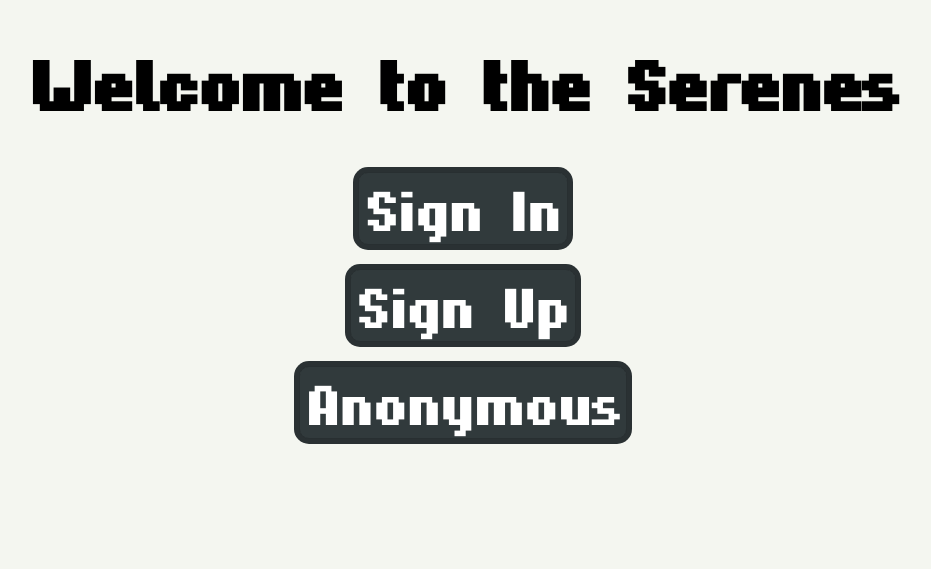
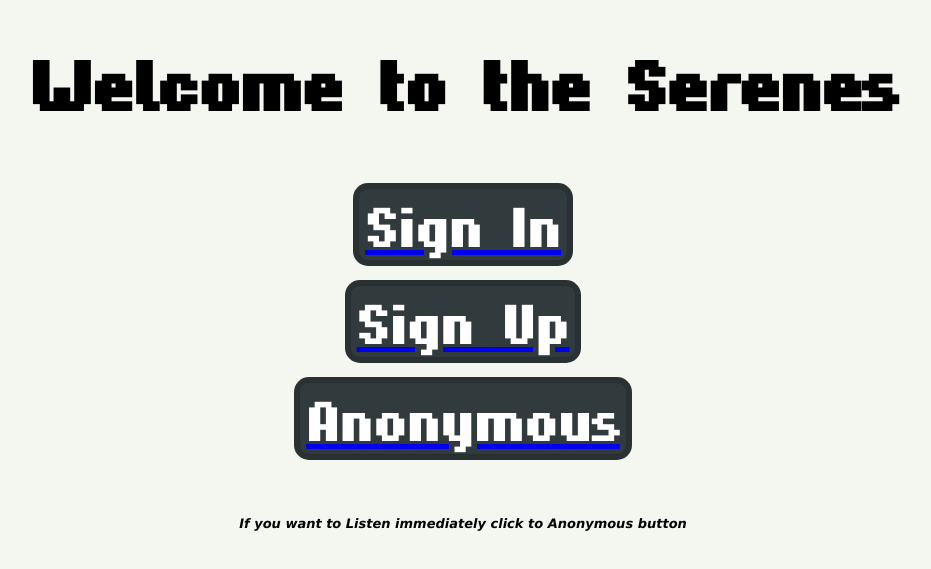
Before and after one commit to deeppaz/serenes, a React (Create React App) app: page / in a window 1280 px wide. Shown: the part 101-670 px from the top of the page, without its empty margins (177-1108 px from the left). Built offline with nearby package versions, Linux system fonts and the light colour scheme.

Commit message:
added pages

```diff
--- a/src/App.js
+++ b/src/App.js
@@ -1,9 +1,14 @@
 import React from "react";
 import { BrowserRouter, Route, Switch } from "react-router-dom";
+
+import Login from './components/Login/Login';
+import Register from './components/Register/Register';
+import Anonymous from './components/Anonymous/Anonymous';
 
 import Start from "./components/Start/Start";
 import Serenes from "./components/Serenes/Serenes";
 import About from "./components/About/About";
+
 
 function App() {
   return (
@@ -13,6 +18,9 @@ function App() {
           <Route exact path="/" component={Start} />
           <Route exact path="/play" component={Serenes} />
           <Route exact path="/about" component={About} />
+          <Route exact path="/signin" component={Login} />
+          <Route exact path="/signup" component={Register} />
+          <Route exact path="/anonymous" component={Anonymous} />
         </Switch>
       </BrowserRouter>
     </div>
--- /dev/null
+++ b/src/components/Anonymous/Anonymous.js
@@ -0,0 +1,13 @@
+import React, { Component } from 'react'
+
+export class Anonymous extends Component {
+    render() {
+        return (
+            <div>
+                im anonymous page
+            </div>
+        )
+    }
+}
+
+export default Anonymous
--- /dev/null
+++ b/src/components/Register/Register.js
@@ -0,0 +1,13 @@
+import React, { Component } from 'react'
+
+export class Register extends Component {
+    render() {
+        return (
+            <div>
+                hello im register page
+            </div>
+        )
+    }
+}
+
+export default Register
--- a/src/components/Start/Start.css
+++ b/src/components/Start/Start.css
@@ -1,8 +1,7 @@
 body{
     background-color: #F4F6F0;
-    margin-top: 1rem;
-    margin-bottom: 1rem;
-    padding-top: 5rem;
+    margin: 0 auto;
+    padding-top: 3rem;
     padding-bottom: 5rem;
 }
 
@@ -28,5 +27,16 @@ button {
 h1 {
     text-align: center;
     font-size: 4.3rem;
-    font-family: Hardpixel
+    font-family: Hardpixel;
+    padding-top: 3rem;
+    padding-bottom: 1rem;
 }
+
+p {
+    text-align: center;
+    padding-top: 3rem;
+    font-family: Verdana, Geneva, Tahoma, sans-serif;
+    font-weight: bolder;
+    font-style: italic;
+    font-size: 13px;
+}
--- a/src/components/Start/Start.js
+++ b/src/components/Start/Start.js
@@ -1,17 +1,25 @@
-import React, { Component } from 'react';
-import './Start.css'
+import React, { Component } from "react";
+import { Link } from "react-router-dom";
+import "./Start.css";
 
 export class Start extends Component {
   render() {
     return (
       <div>
         <h1>Welcome to the Serenes</h1>
+        <Link to="/signin">
           <button>Sign In</button>
+        </Link>
+        <Link to="/signup">
           <button>Sign Up</button>
+        </Link>
+        <Link to="/anonymous">
           <button>Anonymous</button>
+        </Link>
+        <p>If you want to Listen immediately click to Anonymous button</p>
       </div>
-        )
+    );
   }
 }
 
-export default Start
+export default Start;
```
Lines whose indentation alone changed are shown as unchanged.
